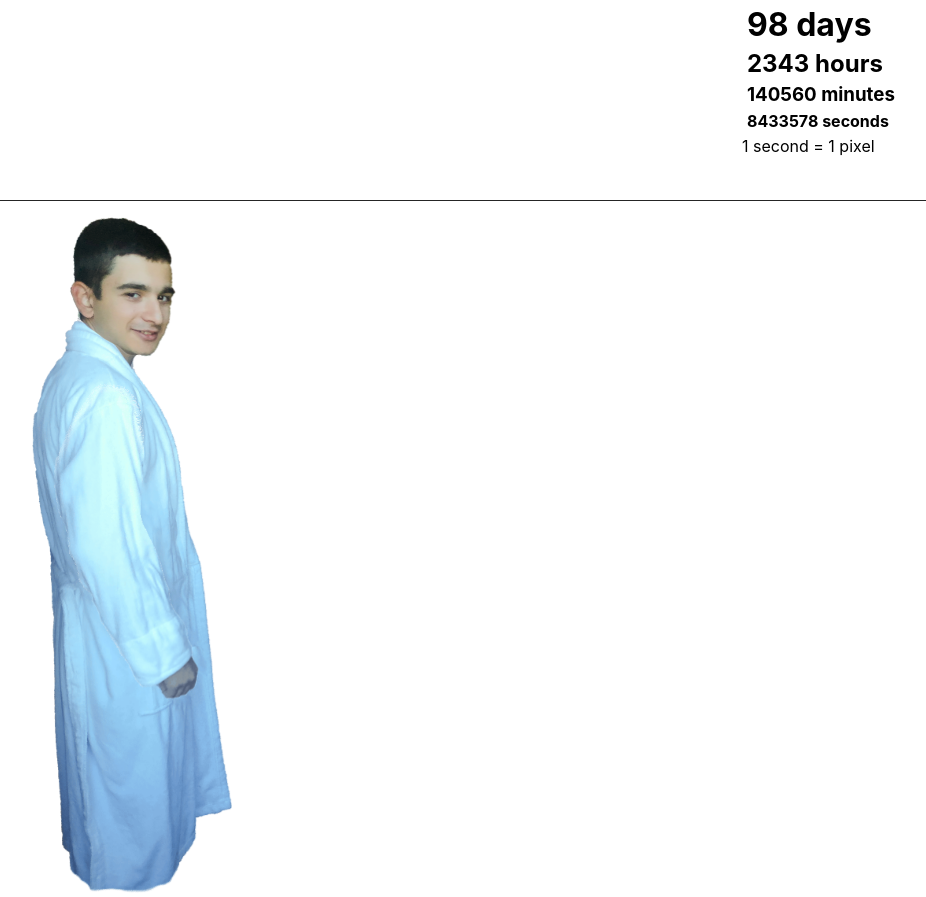
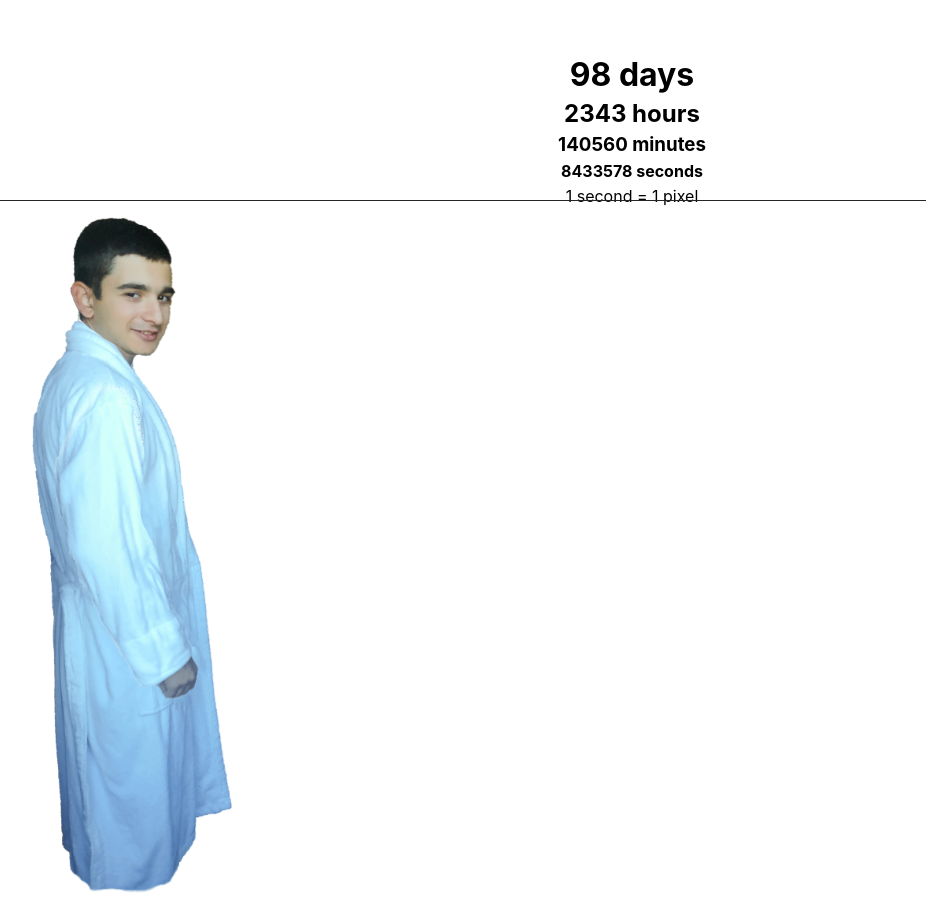
Before and after one commit to lvnr/100-dnevka, a React (Create React App) app: page / in a window 1280 px wide. Shown: the top 897 px of the page, without its empty margins (8-934 px from the left). Built offline with nearby package versions, Linux system fonts and the light colour scheme.

Commit message:
css updates

```diff
--- a/src/App.css
+++ b/src/App.css
@@ -1,10 +1,11 @@
 
 .time {
-  height: 20%;
-  width: 8500000px;
-  padding-left: 750px;
-  padding-bottom: 30px;
+  height: 20vh;
+  width: 100%;
   position: fixed;
+  text-align: center;
+  padding: 50px;
+  box-sizing: border-box;
 }
 
 h1, h2, h3, h4 {
@@ -12,7 +13,7 @@ h1, h2, h3, h4 {
 }
 
 .duration {
-  height: 80%;
+  height: 80vh;
   width: 8500000px;
   border-top: 1px solid rgb(37, 37, 37);
   position: relative;
```
